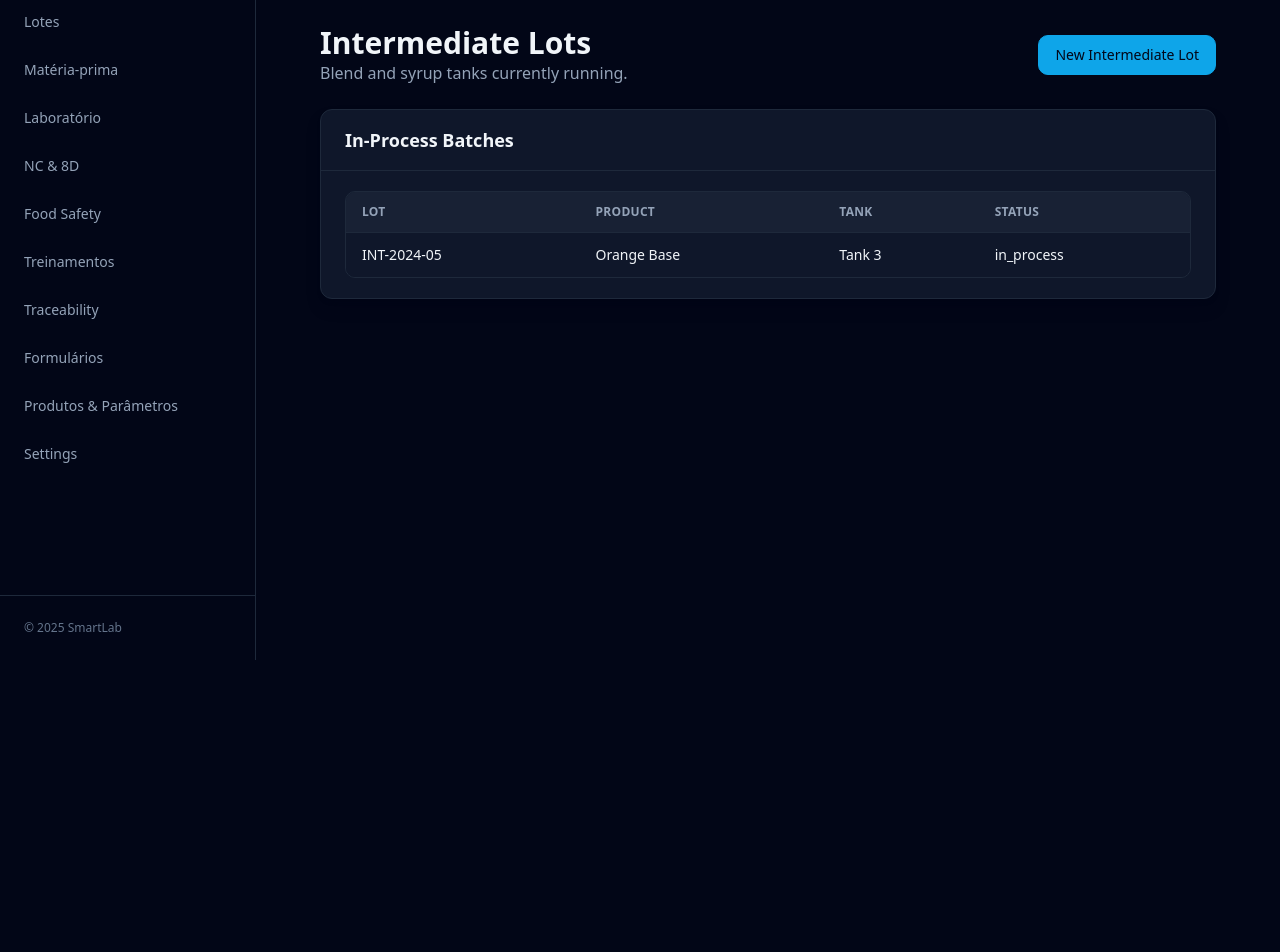
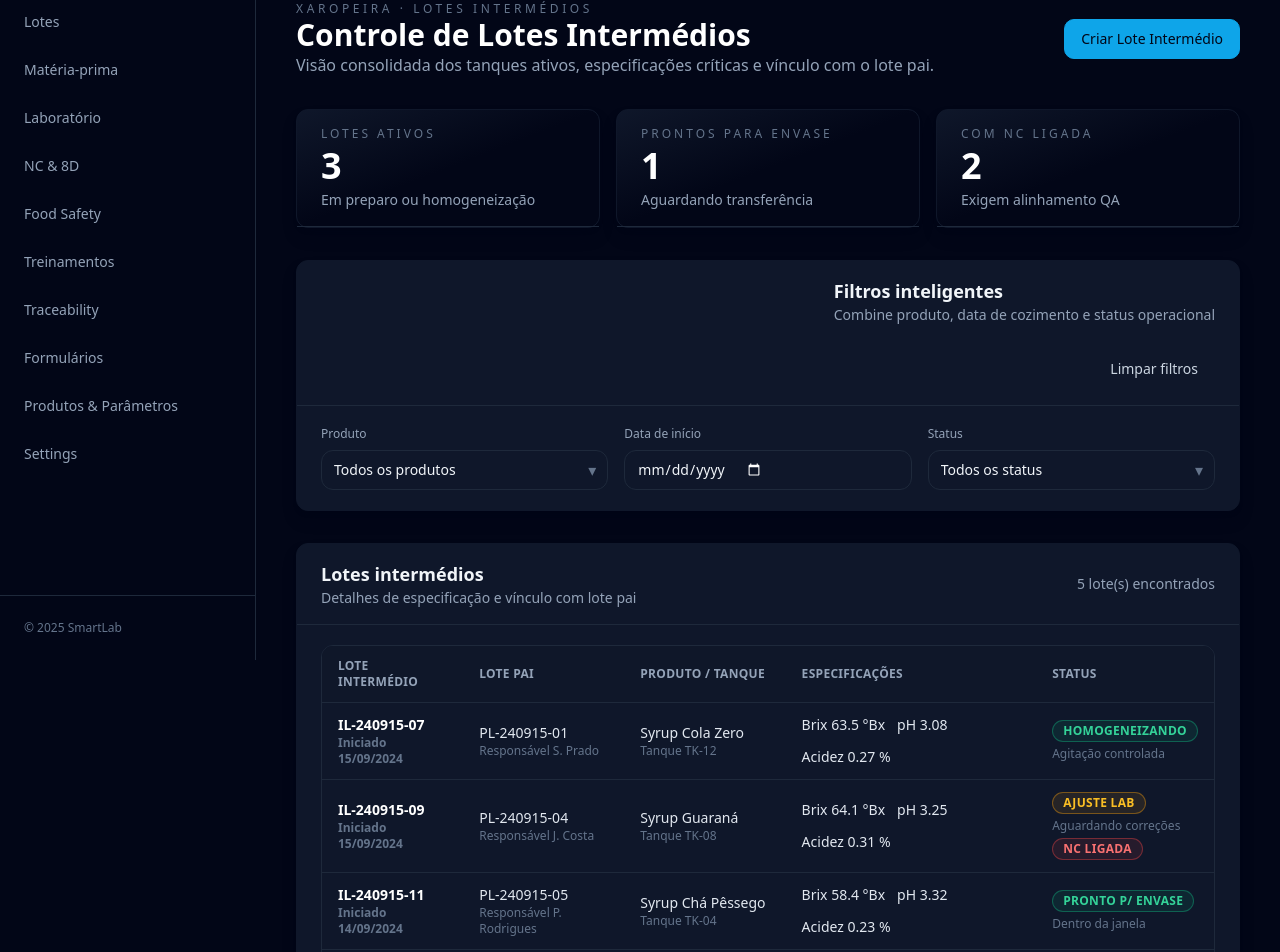
Before and after one commit to fredydomingus22-wq/SmartLab, a Next.js app: page /intermediate-lots in a window 1280 px wide. Shown: the part 140-1092 px from the top of the page. Before the commit the page ends 800 px from the top, so only its background shows below. Built offline with nearby package versions, Linux system fonts and the light colour scheme.

Commit message:
feat: add intermediate lots console

```diff
--- a/app/intermediate-lots/page.tsx
+++ b/app/intermediate-lots/page.tsx
@@ -1,38 +1,303 @@
+"use client";
+
 import Link from "next/link";
+import { useMemo, useState } from "react";
+import { useRouter } from "next/navigation";
+
+import { Badge, type BadgeVariant } from "@/components/ui/badge";
 import { Button } from "@/components/ui/button";
-import { Card, CardContent, CardHeader, CardTitle } from "@/components/ui/card";
-import { SimpleTable } from "@/components/tables/simple-table";
+import { Card, CardContent, CardDescription, CardHeader, CardTitle } from "@/components/ui/card";
+import { Input } from "@/components/ui/input";
+import { Select } from "@/components/ui/select";
+import { Table, TableBody, TableCell, TableHead, TableHeader, TableRow } from "@/components/ui/table";
 
-const mockIntermediateLots = [
-  { id: "INT-2024-05", product: "Orange Base", tank: "Tank 3", status: "in_process" },
+interface IntermediateLot {
+  id: string;
+  parentLot: string;
+  product: string;
+  tank: string;
+  startedAt: string; // ISO date
+  status: LotStatus;
+  specs: {
+    brix: string;
+    ph: string;
+    acidity: string;
+  };
+  operator: string;
+  hasNc: boolean;
+}
+
+type LotStatus = "em_preparo" | "homogeneizando" | "ajuste_lab" | "pronto_envase" | "bloqueado";
+
+const intermediateLots: IntermediateLot[] = [
+  {
+    id: "IL-240915-07",
+    parentLot: "PL-240915-01",
+    product: "Syrup Cola Zero",
+    tank: "TK-12",
+    startedAt: "2024-09-15",
+    status: "homogeneizando",
+    specs: {
+      brix: "63.5 °Bx",
+      ph: "3.08",
+      acidity: "0.27 %",
+    },
+    operator: "S. Prado",
+    hasNc: false,
+  },
+  {
+    id: "IL-240915-09",
+    parentLot: "PL-240915-04",
+    product: "Syrup Guaraná",
+    tank: "TK-08",
+    startedAt: "2024-09-15",
+    status: "ajuste_lab",
+    specs: {
+      brix: "64.1 °Bx",
+      ph: "3.25",
+      acidity: "0.31 %",
+    },
+    operator: "J. Costa",
+    hasNc: true,
+  },
+  {
+    id: "IL-240915-11",
+    parentLot: "PL-240915-05",
+    product: "Syrup Chá Pêssego",
+    tank: "TK-04",
+    startedAt: "2024-09-14",
+    status: "pronto_envase",
+    specs: {
+      brix: "58.4 °Bx",
+      ph: "3.32",
+      acidity: "0.23 %",
+    },
+    operator: "P. Rodrigues",
+    hasNc: false,
+  },
+  {
+    id: "IL-240915-13",
+    parentLot: "PL-240915-06",
+    product: "Syrup Tangerina",
+    tank: "TK-03",
+    startedAt: "2024-09-16",
+    status: "em_preparo",
+    specs: {
+      brix: "61.9 °Bx",
+      ph: "3.12",
+      acidity: "0.29 %",
+    },
+    operator: "M. Silva",
+    hasNc: false,
+  },
+  {
+    id: "IL-240915-15",
+    parentLot: "PL-240915-02",
+    product: "Syrup Isotônico Citrus",
+    tank: "TK-15",
+    startedAt: "2024-09-16",
+    status: "bloqueado",
+    specs: {
+      brix: "57.7 °Bx",
+      ph: "3.45",
+      acidity: "0.36 %",
+    },
+    operator: "R. Nogueira",
+    hasNc: true,
+  },
+];
+
+const statusMeta: Record<LotStatus, { label: string; variant: BadgeVariant; helper: string }> = {
+  em_preparo: { label: "Em preparo", variant: "neutral", helper: "Pesagem em curso" },
+  homogeneizando: { label: "Homogeneizando", variant: "success", helper: "Agitação controlada" },
+  ajuste_lab: { label: "Ajuste lab", variant: "warning", helper: "Aguardando correções" },
+  pronto_envase: { label: "Pronto p/ envase", variant: "success", helper: "Dentro da janela" },
+  bloqueado: { label: "Bloqueado", variant: "danger", helper: "NC ativa" },
+};
+
+const statusOptions: { value: "" | LotStatus; label: string }[] = [
+  { value: "", label: "Todos os status" },
+  { value: "em_preparo", label: "Em preparo" },
+  { value: "homogeneizando", label: "Homogeneizando" },
+  { value: "ajuste_lab", label: "Ajuste laboratorial" },
+  { value: "pronto_envase", label: "Pronto para envase" },
+  { value: "bloqueado", label: "Bloqueado" },
 ];
 
 export default function IntermediateLotsPage() {
+  const router = useRouter();
+  const [productFilter, setProductFilter] = useState("");
+  const [dateFilter, setDateFilter] = useState("");
+  const [statusFilter, setStatusFilter] = useState<"" | LotStatus>("");
+
+  const productOptions = useMemo(() => {
+    const base = [{ label: "Todos os produtos", value: "" }];
+    const unique = Array.from(new Set(intermediateLots.map((lot) => lot.product))).map((product) => ({
+      label: product,
+      value: product,
+    }));
+    return [...base, ...unique];
+  }, []);
+
+  const filteredLots = useMemo(() => {
+    return intermediateLots.filter((lot) => {
+      const matchesProduct = productFilter === "" || lot.product === productFilter;
+      const matchesDate = dateFilter === "" || lot.startedAt === dateFilter;
+      const matchesStatus = statusFilter === "" || lot.status === statusFilter;
+      return matchesProduct && matchesDate && matchesStatus;
+    });
+  }, [productFilter, dateFilter, statusFilter]);
+
+  const summary = useMemo(() => {
+    const active = intermediateLots.filter((lot) => lot.status !== "pronto_envase" && lot.status !== "bloqueado").length;
+    const ready = intermediateLots.filter((lot) => lot.status === "pronto_envase").length;
+    const withNc = intermediateLots.filter((lot) => lot.hasNc).length;
+    return { active, ready, withNc };
+  }, []);
+
   return (
-    <div className="space-y-6 p-6">
-      <div className="flex items-center justify-between">
+    <div className="space-y-8">
+      <header className="flex flex-col gap-6 lg:flex-row lg:items-center lg:justify-between">
         <div>
-          <h1 className="text-3xl font-bold">Intermediate Lots</h1>
-          <p className="text-muted-foreground">Blend and syrup tanks currently running.</p>
+          <p className="text-xs uppercase tracking-[0.3em] text-slate-500">Xaropeira · Lotes intermédios</p>
+          <h1 className="text-3xl font-semibold text-white">Controle de Lotes Intermédios</h1>
+          <p className="text-slate-400">Visão consolidada dos tanques ativos, especificações críticas e vínculo com o lote pai.</p>
         </div>
-        <Button asChild>
-          <Link href="/intermediate-lots/create">New Intermediate Lot</Link>
+        <Button variant="primary" asChild>
+          <Link href="/intermediate-lots/create">Criar Lote Intermédio</Link>
         </Button>
-      </div>
-      <Card>
-        <CardHeader>
-          <CardTitle>In-Process Batches</CardTitle>
+      </header>
+
+      <section className="grid gap-4 md:grid-cols-3">
+        {[
+          { title: "Lotes ativos", value: summary.active, helper: "Em preparo ou homogeneização" },
+          { title: "Prontos para envase", value: summary.ready, helper: "Aguardando transferência" },
+          { title: "Com NC ligada", value: summary.withNc, helper: "Exigem alinhamento QA" },
+        ].map((card) => (
+          <Card
+            key={card.title}
+            className="border-slate-900 bg-gradient-to-br from-slate-900/80 via-slate-950 to-slate-950"
+          >
+            <CardHeader>
+              <CardDescription className="text-xs uppercase tracking-[0.25em] text-slate-500">
+                {card.title}
+              </CardDescription>
+              <CardTitle className="text-4xl text-white">{card.value}</CardTitle>
+              <p className="text-sm text-slate-400">{card.helper}</p>
+            </CardHeader>
+          </Card>
+        ))}
+      </section>
+
+      <Card className="border-slate-900">
+        <CardHeader className="gap-6 lg:flex lg:items-end lg:justify-between">
+          <div>
+            <CardTitle>Filtros inteligentes</CardTitle>
+            <CardDescription>Combine produto, data de cozimento e status operacional</CardDescription>
+          </div>
+          <Button
+            variant="ghost"
+            onClick={() => {
+              setProductFilter("");
+              setDateFilter("");
+              setStatusFilter("");
+            }}
+          >
+            Limpar filtros
+          </Button>
+        </CardHeader>
+        <CardContent className="grid gap-4 md:grid-cols-3">
+          <div className="space-y-2">
+            <p className="text-xs text-slate-400">Produto</p>
+            <Select value={productFilter} onChange={(event) => setProductFilter(event.target.value)}>
+              {productOptions.map((option) => (
+                <option key={option.value || "all-products"} value={option.value}>
+                  {option.label}
+                </option>
+              ))}
+            </Select>
+          </div>
+          <div className="space-y-2">
+            <p className="text-xs text-slate-400">Data de início</p>
+            <Input type="date" value={dateFilter} onChange={(event) => setDateFilter(event.target.value)} />
+          </div>
+          <div className="space-y-2">
+            <p className="text-xs text-slate-400">Status</p>
+            <Select value={statusFilter} onChange={(event) => setStatusFilter(event.target.value as LotStatus | "") }>
+              {statusOptions.map((option) => (
+                <option key={option.value || "all-status"} value={option.value}>
+                  {option.label}
+                </option>
+              ))}
+            </Select>
+          </div>
+        </CardContent>
+      </Card>
+
+      <Card className="border-slate-900">
+        <CardHeader className="flex flex-col gap-2 lg:flex-row lg:items-center lg:justify-between">
+          <div>
+            <CardTitle>Lotes intermédios</CardTitle>
+            <CardDescription>Detalhes de especificação e vínculo com lote pai</CardDescription>
+          </div>
+          <p className="text-sm text-slate-400">{filteredLots.length} lote(s) encontrados</p>
         </CardHeader>
         <CardContent>
-          <SimpleTable
-            columns={[
-              { header: "Lot", accessor: "id" },
-              { header: "Product", accessor: "product" },
-              { header: "Tank", accessor: "tank" },
-              { header: "Status", accessor: "status" },
-            ]}
-            data={mockIntermediateLots}
-          />
+          <Table>
+            <TableHeader>
+              <TableRow>
+                <TableHead>Lote intermédio</TableHead>
+                <TableHead>Lote pai</TableHead>
+                <TableHead>Produto / Tanque</TableHead>
+                <TableHead>Especificações</TableHead>
+                <TableHead>Status</TableHead>
+              </TableRow>
+            </TableHeader>
+            <TableBody>
+              {filteredLots.map((lot) => {
+                const meta = statusMeta[lot.status];
+                return (
+                  <TableRow
+                    key={lot.id}
+                    className="cursor-pointer"
+                    onClick={() => router.push(`/intermediate-lots/${lot.id}`)}
+                  >
+                    <TableCell className="font-semibold text-white">
+                      <div>{lot.id}</div>
+                      <p className="text-xs text-slate-500">Iniciado {new Date(lot.startedAt).toLocaleDateString("pt-BR")}</p>
+                    </TableCell>
+                    <TableCell>
+                      <p className="font-medium text-slate-200">{lot.parentLot}</p>
+                      <p className="text-xs text-slate-500">Responsável {lot.operator}</p>
+                    </TableCell>
+                    <TableCell>
+                      <p>{lot.product}</p>
+                      <p className="text-xs text-slate-500">Tanque {lot.tank}</p>
+                    </TableCell>
+                    <TableCell>
+                      <div className="flex flex-wrap gap-3 text-sm text-slate-200">
+                        <span>Brix {lot.specs.brix}</span>
+                        <span>pH {lot.specs.ph}</span>
+                        <span>Acidez {lot.specs.acidity}</span>
+                      </div>
+                    </TableCell>
+                    <TableCell>
+                      <div className="flex flex-col items-start gap-1">
+                        <Badge variant={meta.variant}>{meta.label}</Badge>
+                        <p className="text-xs text-slate-500">{meta.helper}</p>
+                        {lot.hasNc && <Badge variant="danger">NC ligada</Badge>}
+                      </div>
+                    </TableCell>
+                  </TableRow>
+                );
+              })}
+            </TableBody>
+          </Table>
+          {filteredLots.length === 0 && (
+            <div className="py-12 text-center text-sm text-slate-400">
+              Nenhum lote encontrado com os filtros atuais.
+            </div>
+          )}
         </CardContent>
       </Card>
     </div>
```
